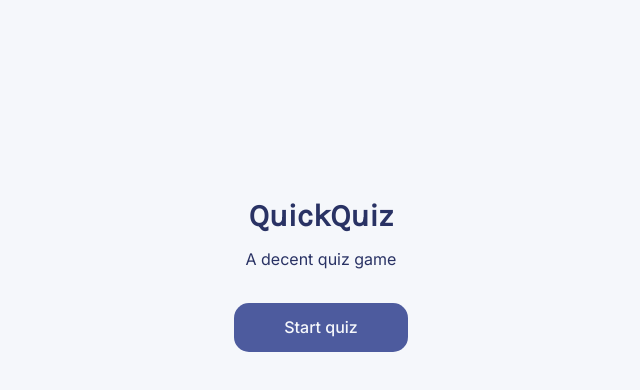
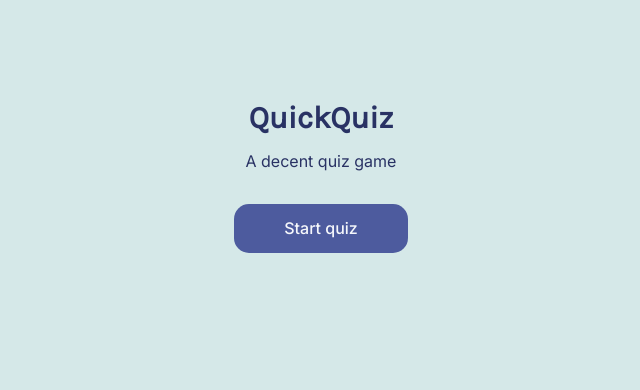
Before and after one commit to amrl/quiz-react, a React (Create React App) app: page / in a window 1280 px wide. Shown: the top 390 px of the page, without its empty margins (319-959 px from the left). Built offline with nearby package versions, Linux system fonts and the light colour scheme.

Commit message:
Change bg colour

```diff
--- a/src/index.css
+++ b/src/index.css
@@ -10,17 +10,15 @@ body {
     justify-content: center;
     align-items: center;
 
-    min-height: 550px;
-    min-width: 550px;
+    /* min-height: 550px;
+    min-width: 550px; */
 
-    background: #F5F7FB;
-}
-
-* {
-    box-sizing: border-box;
+    /* background: #F5F7FB; */
+    background: #D5E8E8;
 }
 
 .start {
+    padding: 100px 0;
     text-align: center;
 }
 
@@ -64,6 +62,12 @@ body {
 
 .quiz {
     padding: 80px 75px;
+}
+
+.quiz--load-msg {
+    font-family: 'Karla';
+
+    color: #293264;
 }
 
 .quiz-play--check-btn {
@@ -119,7 +123,7 @@ body {
 }
 
 .selected-option {
-    background-color: #D6DBF5;
+    background-color: #B4D6D6;
     border: 1px solid transparent;
 }
 
@@ -132,7 +136,7 @@ body {
 
 .wrong-selected-option {
     opacity: 50%;
-    background-color: #F8BCBC;
+    background-color: #E8D5D5;
     border: 1px solid transparent;
 
     pointer-events: none;
@@ -149,6 +153,7 @@ body {
 hr {
     margin: 20px 0;
     border: 1px solid #DBDEF0;
+    border: 1px solid #B4D6D6;
 }
 
 .quiz-end {
```
Lines whose indentation alone changed are shown as unchanged.
